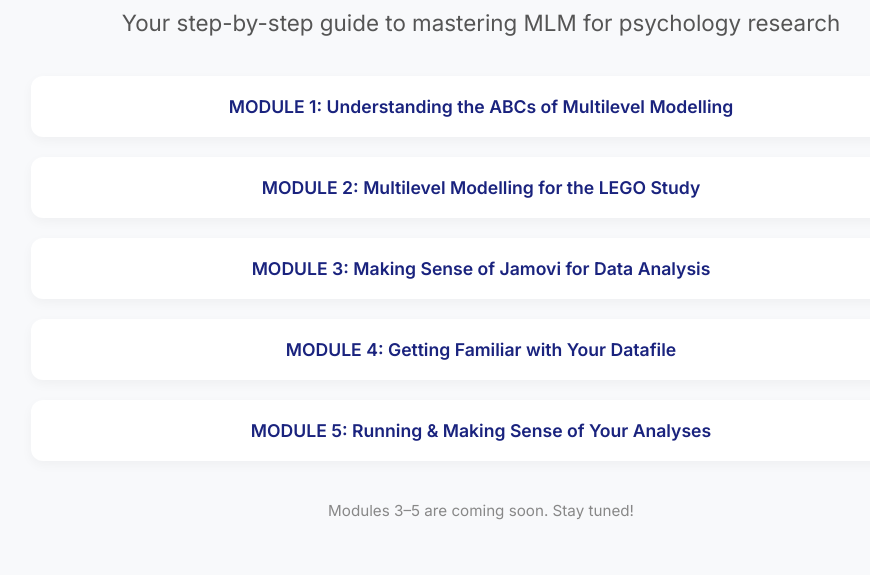
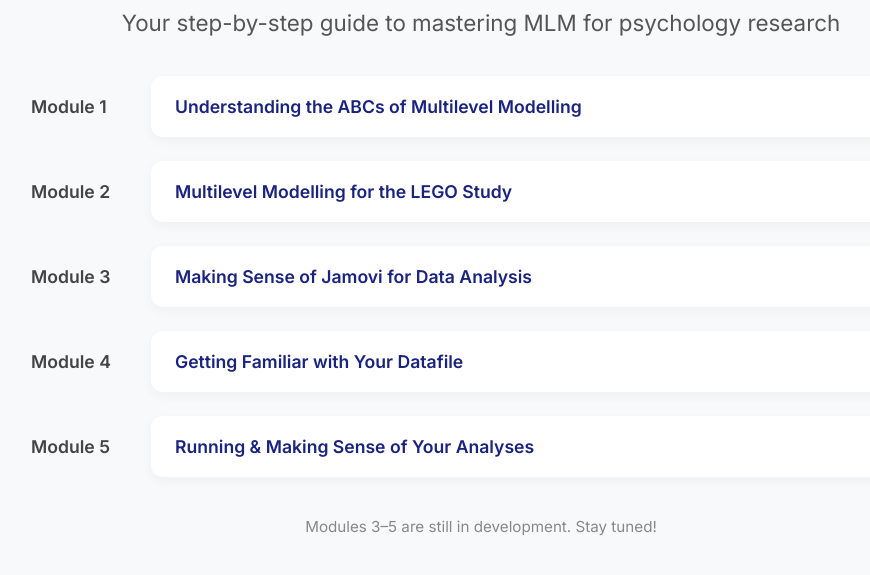
Before and after one commit to KellyKirkland/ALegoWallBetweenUs, a plain HTML site: page index.html in a window 1280 px wide. Shown: the part 147-722 px from the top of the page, without its empty margins (159-1029 px from the left). Drawn offline with Linux system fonts and the light colour scheme.

Commit message:
index.html

```diff
--- a/index.html
+++ b/index.html
@@ -18,12 +18,12 @@
       max-width: 900px;
       margin: 0 auto;
       padding: 60px 20px;
-      text-align: center;
     }
 
     h1 {
       font-size: 2.8rem;
       font-weight: 700;
+      text-align: center;
       margin-bottom: 12px;
       color: #1a1a1a;
     }
@@ -31,31 +31,47 @@
     h2 {
       font-size: 1.4rem;
       font-weight: 400;
+      text-align: center;
       color: #555;
       margin-top: 0;
       margin-bottom: 40px;
     }
 
-    .nav-links {
-      display: grid;
+    .module-row {
+      display: flex;
+      align-items: center;
+      justify-content: flex-start;
       gap: 20px;
+      margin-bottom: 24px;
+      flex-wrap: wrap;
     }
 
-    .nav-links a {
-      display: block;
-      padding: 20px 24px;
-      border-radius: 12px;
-      background-color: #ffffff;
-      box-shadow: 0 4px 12px rgba(0, 0, 0, 0.04);
-      text-decoration: none;
+    .module-label {
+      flex: 0 0 100px;
       font-weight: 600;
       font-size: 1.1rem;
-      color: #1a237e;
+      color: #444;
+    }
+
+    .module-box {
+      flex: 1;
+      background-color: #ffffff;
+      border-radius: 12px;
+      padding: 20px 24px;
+      box-shadow: 0 4px 12px rgba(0, 0, 0, 0.04);
       transition: transform 0.2s ease, box-shadow 0.3s ease;
     }
 
-    .nav-links a:hover {
-      transform: translateY(-3px);
+    .module-box a {
+      text-decoration: none;
+      color: #1a237e;
+      font-size: 1.1rem;
+      font-weight: 600;
+      display: block;
+    }
+
+    .module-box:hover {
+      transform: translateY(-2px);
       box-shadow: 0 8px 20px rgba(0, 0, 0, 0.08);
       background-color: #f0f3ff;
     }
@@ -64,15 +80,22 @@
       font-size: 0.95rem;
       color: #888;
       margin-top: 40px;
+      text-align: center;
     }
 
     @media (max-width: 600px) {
-      h1 {
-        font-size: 2.2rem;
+      .module-row {
+        flex-direction: column;
+        align-items: flex-start;
       }
 
-      .nav-links a {
-        font-size: 1rem;
+      .module-label {
+        flex: none;
+        margin-bottom: 4px;
+      }
+
+      .module-box {
+        width: 100%;
       }
     }
   </style>
@@ -82,16 +105,43 @@
     <h1>Multilevel Modelling Hub</h1>
     <h2>Your step-by-step guide to mastering MLM for psychology research</h2>
 
-    <div class="nav-links">
-      <a href="https://mlm-guide-psych-students-6qu7fap.gamma.site/">MODULE 1: Understanding the ABCs of Multilevel Modelling</a>
-      <a href="https://lego-study-mlm-9em7ii0.gamma.site/">MODULE 2: Multilevel Modelling for the LEGO Study</a>
-      <a href="jamovi.html">MODULE 3: Making Sense of Jamovi for Data Analysis</a>
-      <a href="datafile.html">MODULE 4: Getting Familiar with Your Datafile</a>
-      <a href="analysis.html">MODULE 5: Running & Making Sense of Your Analyses</a>
+    <div class="module-row">
+      <div class="module-label">Module 1</div>
+      <div class="module-box">
+        <a href="https://mlm-guide-psych-students-6qu7fap.gamma.site/">Understanding the ABCs of Multilevel Modelling</a>
+      </div>
+    </div>
+
+    <div class="module-row">
+      <div class="module-label">Module 2</div>
+      <div class="module-box">
+        <a href="https://lego-study-mlm-9em7ii0.gamma.site/">Multilevel Modelling for the LEGO Study</a>
+      </div>
+    </div>
+
+    <div class="module-row">
+      <div class="module-label">Module 3</div>
+      <div class="module-box">
+        <a href="jamovi.html">Making Sense of Jamovi for Data Analysis</a>
+      </div>
+    </div>
+
+    <div class="module-row">
+      <div class="module-label">Module 4</div>
+      <div class="module-box">
+        <a href="datafile.html">Getting Familiar with Your Datafile</a>
+      </div>
+    </div>
+
+    <div class="module-row">
+      <div class="module-label">Module 5</div>
+      <div class="module-box">
+        <a href="analysis.html">Running & Making Sense of Your Analyses</a>
+      </div>
     </div>
 
     <div class="note">
-      Modules 3–5 are coming soon. Stay tuned!
+      Modules 3–5 are still in development. Stay tuned!
     </div>
   </div>
 </body>
```
